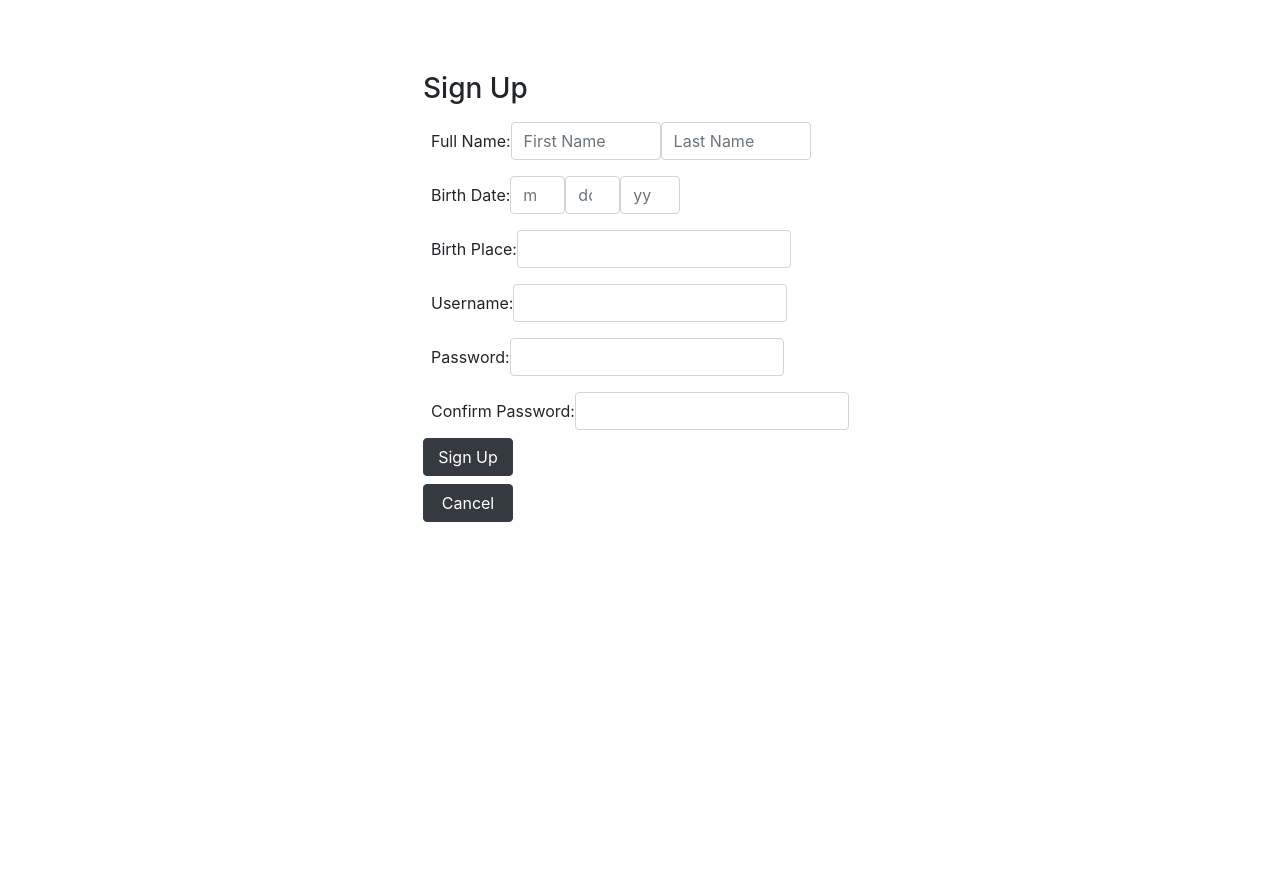
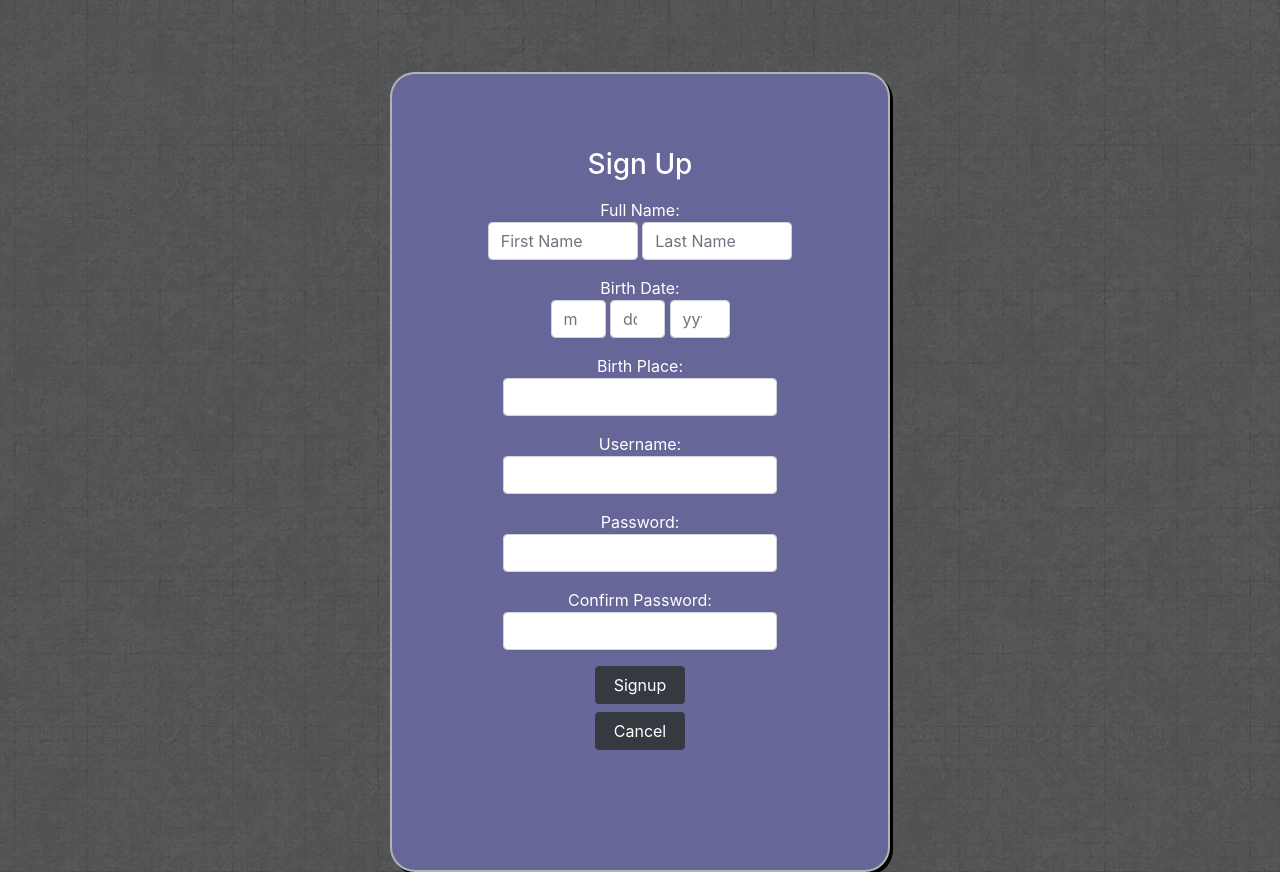
Before and after one commit to jmf08/cashreg, a Django app: page /Signup/ in a window 1280 px wide. Before the commit the page ends 522 px from the top, so only its background shows below. Run offline with Django 3.2, Linux system fonts and the light colour scheme; some libraries are stand-ins or nearby versions.

Commit message:
Update Create New Account 2.html

```diff
--- a/elective2/sampleApp/templates/acts/Create New Account 2.html
+++ b/elective2/sampleApp/templates/acts/Create New Account 2.html
@@ -10,10 +10,11 @@
     <script src="https://cdnjs.cloudflare.com/ajax/libs/popper.js/1.16.0/umd/popper.min.js"></script>
     <script src="https://maxcdn.bootstrapcdn.com/bootstrap/4.5.2/js/bootstrap.min.js"></script>
     <script src="https://kit.fontawesome.com/722c5ad8e3.js" crossorigin="anonymous"></script>
-    <link rel="stylesheet" href="Create New Account 2.css">
+    <link rel="stylesheet" type="text/css" href="{% static '/CSS/Create New Account 2.css' %}">
+    <body style="background-image: url('{% static "Media/GrayBG.jpg"%}');">
     <title>Sign Up</title>
 </head>
-<script src="Create New Account.js"></script>
+<script src="{% static 'js/Create New Account 2.js' %}"></script>
 <body>
     <div class="container-lg pt-5 mt-4">
         <div class="row justify-content-center">
@@ -49,15 +50,14 @@
                             <input type="password" name="Confirm Password" id="Confirm Password" class="form-control" value="">
                         </div>
                         <div class="signupbutton">
-                            <button class="btn btn-dark" style="width: 90px;" type="submit" onclick="getinfo(); return false">Sign Up</button>
+                            <a href="login"><button class="btn btn-dark mt-2" style="width: 90px;" type="button">Signup</button></a>
                         </div>
                     </form>
 
-                    <form action="Log-in 1.html">
                         <div class="cancel">
-                            <button class="btn btn-dark mt-2" style="width: 90px;" type="submit">Cancel</button>
+                            <a href="login"><button class="btn btn-dark mt-2" style="width: 90px;" type="button">Cancel</button></a>
                         </div>
-                    </form>
+
             </div>
         </div>
     </div>
```
